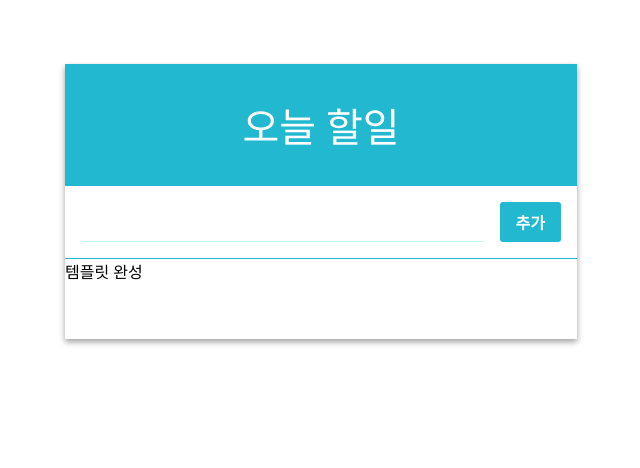
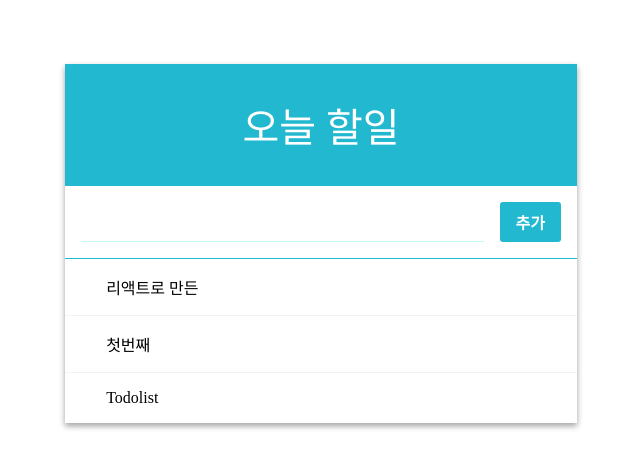
Before and after one commit to Lee-yonghyun/React_Todolist, a React (Create React App) app: page / in a window 1280 px wide. Shown: the top 468 px of the page, without its empty margins (319-959 px from the left). Built offline with nearby package versions, Linux system fonts and the light colour scheme.

Commit message:
add TodoItem component

```diff
--- a/src/App.js
+++ b/src/App.js
@@ -1,9 +1,14 @@
 import React from "react";
 import Todotemp from "./components/Todotemp";
 import Form from "./components/Form";
+import TodoItemList from "./components/TodoItemList";
 
 const App = () => {
-  return <Todotemp form={<Form />}>템플릿 완성</Todotemp>;
+  return (
+    <Todotemp form={<Form />}>
+      <TodoItemList />
+    </Todotemp>
+  );
 };
 
 export default App;
--- /dev/null
+++ b/src/components/TodoItem.css
@@ -0,0 +1,47 @@
+.todo-item {
+  padding: 1rem;
+  display: flex;
+  align-items: center; /* 세로 가운데 정렬 */
+  cursor: pointer;
+  transition: all 0.15s;
+  user-select: none;
+}
+
+.todo-item:hover {
+  background: #e3fafc;
+}
+
+/* todo-item 에 마우스가 있을때만 .remove 보이기 */
+.todo-item:hover .remove {
+  opacity: 1;
+}
+
+/* todo-item 사이에 윗 테두리 */
+.todo-item + .todo-item {
+  border-top: 1px solid #f1f3f5;
+}
+
+.remove {
+  margin-right: 1rem;
+  color: #e64980;
+  font-weight: 600;
+  opacity: 0;
+}
+
+.todo-text {
+  flex: 1; /* 체크, 엑스를 제외한 공간 다 채우기 */
+  word-break: break-all;
+}
+
+.checked {
+  text-decoration: line-through;
+  color: #adb5bd;
+}
+
+.check-mark {
+  font-size: 1.5rem;
+  line-height: 1rem;
+  margin-left: 1rem;
+  color: #3bc9db;
+  font-weight: 800;
+}
--- /dev/null
+++ b/src/components/TodoItem.js
@@ -0,0 +1,28 @@
+import React, { Component } from "react";
+import "./TodoItem.css";
+
+class TodoItem extends Component {
+  render() {
+    const { text, checked, id, onToggle, onRemove } = this.props;
+
+    return (
+      <div className="todo-item" onClick={() => onToggle(id)}>
+        <div
+          className="remove"
+          onClick={(e) => {
+            e.stopPropagation(); //부모의 onToggle이 실행되지 않도록
+            onRemove(id);
+          }}
+        >
+          &times;
+        </div>
+        <div className={`todo-text ${checked && "checked"}`}>
+          <div>{text}</div>
+        </div>
+        {checked && <div className="check-mark">✓</div>}
+      </div>
+    );
+  }
+}
+
+export default TodoItem;
--- /dev/null
+++ b/src/components/TodoItemList.js
@@ -0,0 +1,18 @@
+import React, { Component } from "react";
+import TodoItem from "./TodoItem";
+
+class TodoItemList extends Component {
+  render() {
+    const { todos, onToggle, onRemove } = this.props;
+
+    return (
+      <div>
+        <TodoItem text="리액트로 만든" />
+        <TodoItem text="첫번째" />
+        <TodoItem text="Todolist" />
+      </div>
+    );
+  }
+}
+
+export default TodoItemList;
```
Also changed, not shown: 1 other file (tests, documents, lock files or other folders).
